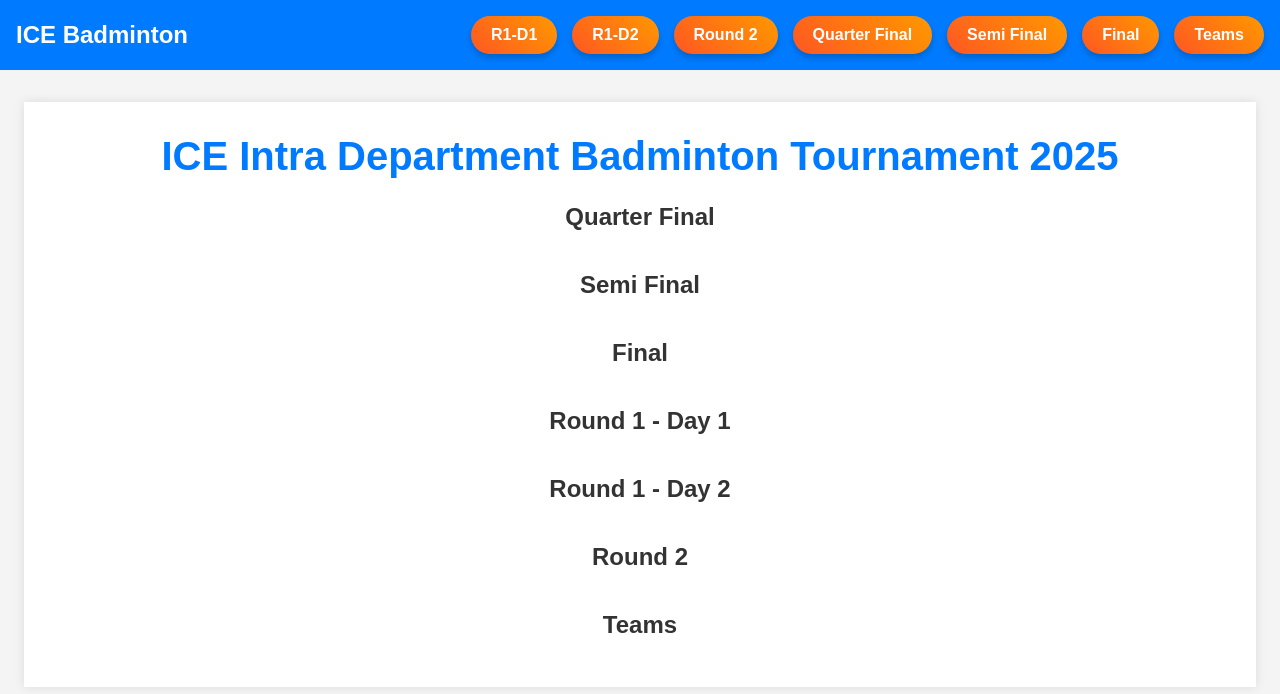
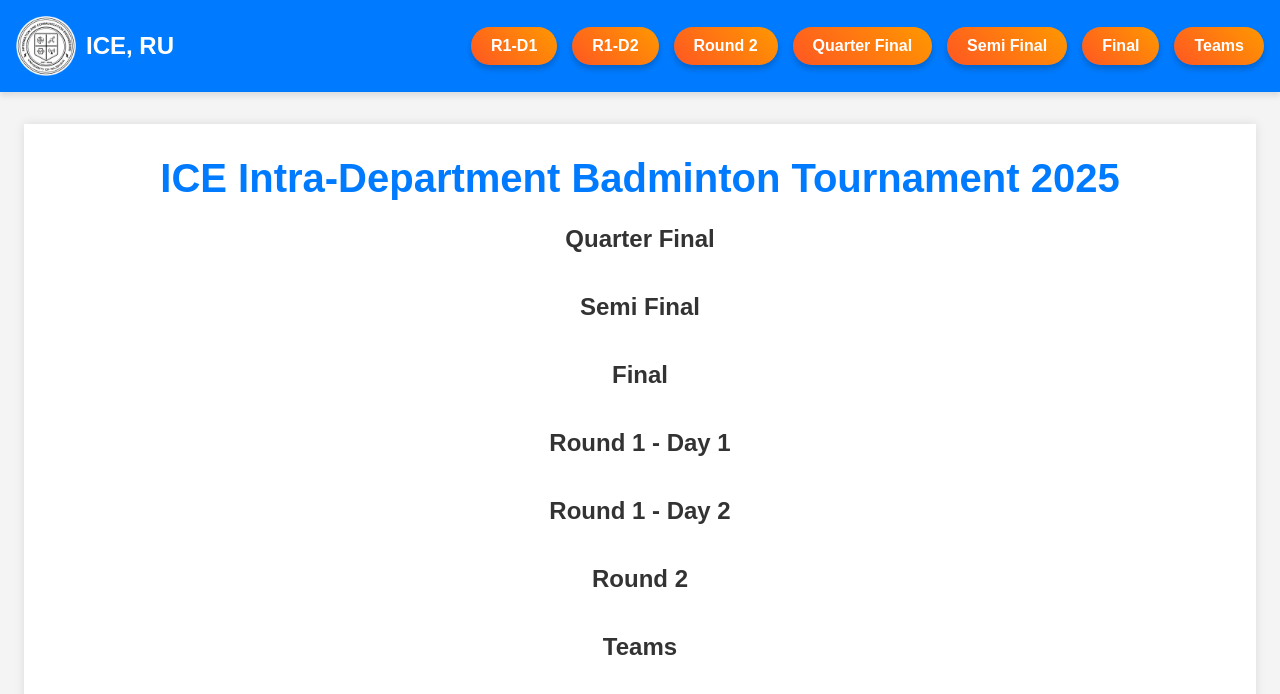
Before and after one commit to SaifullahMnsur/ice-badminton-2025, a plain HTML site: page index.html in a window 1280 px wide. Drawn offline with nearby package versions, Linux system fonts and the light colour scheme; no server answers.

Commit message:
Nav bar logo and text alignment updated

```diff
--- a/index.html
+++ b/index.html
@@ -20,13 +20,22 @@
             position: sticky;
             top: 0;
             z-index: 1000;
+            box-shadow: 0 4px 6px rgba(0, 0, 0, 0.1);
         }
 
         .nav-logo {
+            display: flex;
+            align-items: center;
             color: white;
             font-size: 1.5rem;
             font-weight: bold;
             text-decoration: none;
+            gap: 10px; /* Space between the logo and the text */
+        }
+
+        .nav-logo img {
+            height: 60px; /* Adjust the height as needed */
+            width: auto; /* Maintain aspect ratio */
         }
 
         .nav-links {
@@ -142,7 +151,10 @@
 </head>
 <body>
     <nav>
-        <a href="#" class="nav-logo">ICE Badminton</a>
+        <a href="#" class="nav-logo">
+            <img src="images/ICE_LOGO.png" alt="ICE Logo">
+            ICE, RU
+        </a>
         <div class="menu-toggle" onclick="toggleMenu()">
             <div></div>
             <div></div>
@@ -160,7 +172,7 @@
     </nav>
 
     <div class="container">
-        <div class="title">ICE Intra Department Badminton Tournament 2025</div>
+        <div class="title">ICE Intra-Department Badminton Tournament 2025</div>
 
         <div id="quarter-final" class="round-data">
             <div class="round-header">Quarter Final</div>
```
